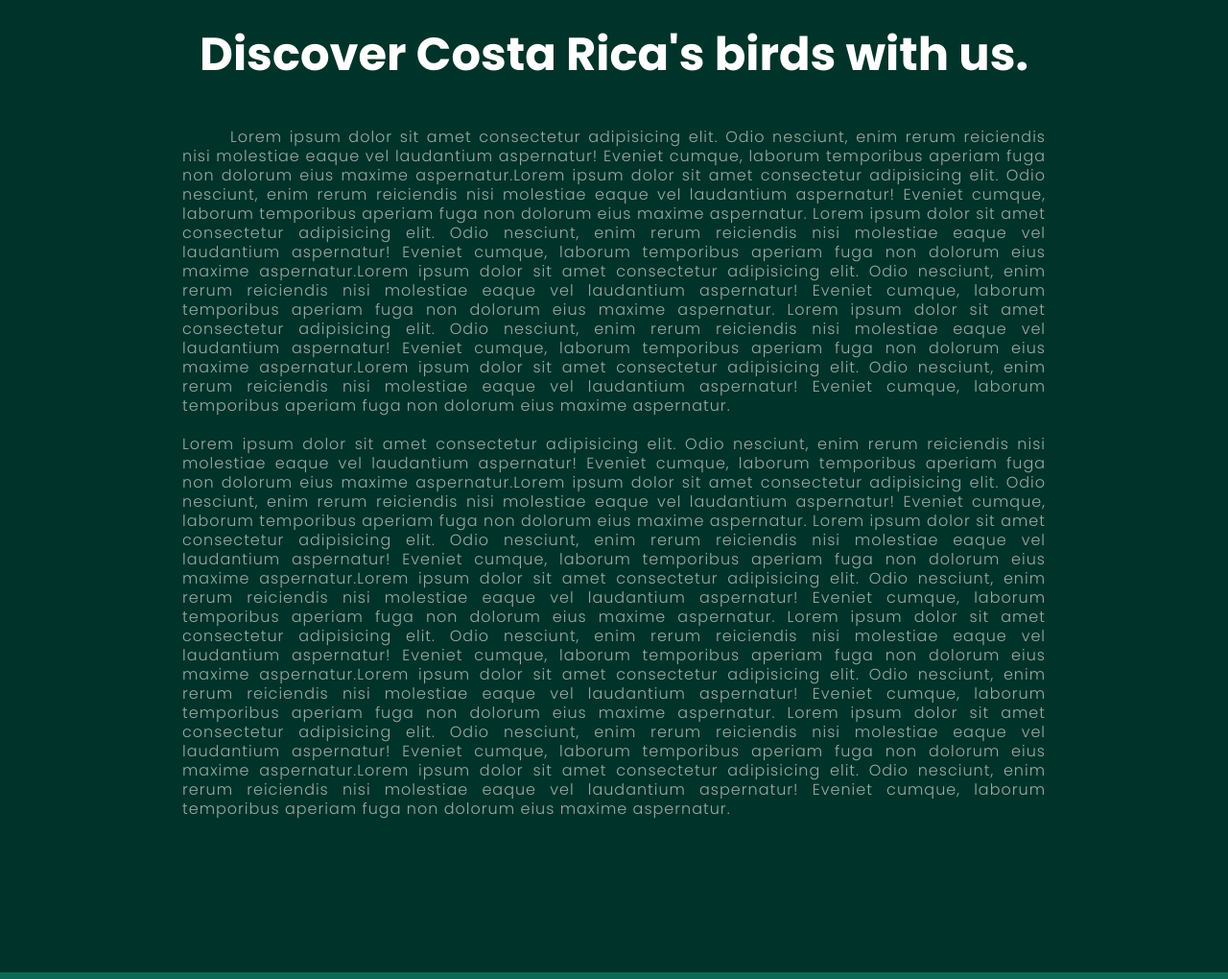
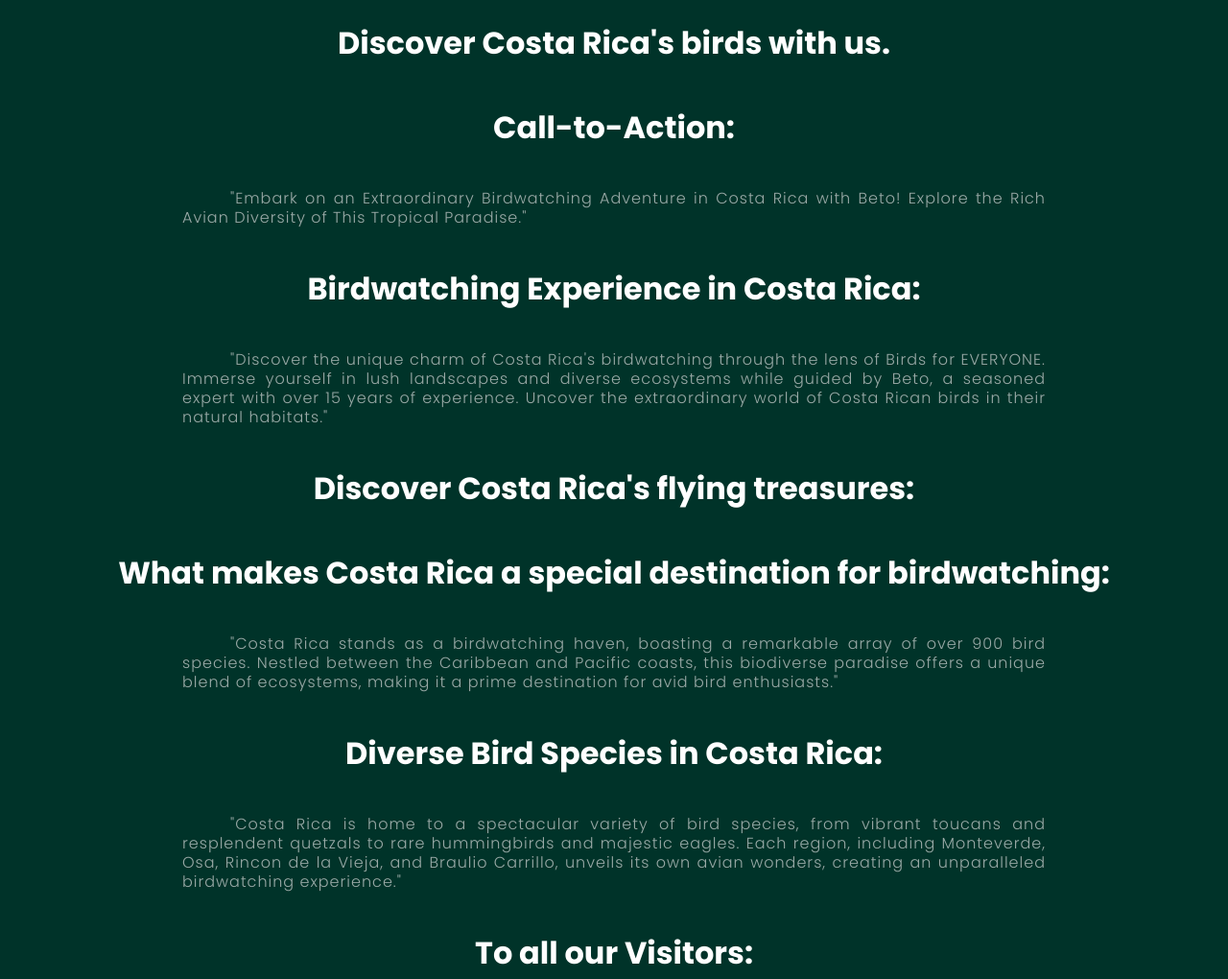
Before and after one commit to labgeek010/birds4everyone506, a plain HTML site: page index.html in a window 1280 px wide. Shown: the part 880-1900 px from the top of the page at 96% size. Drawn offline with nearby package versions, Linux system fonts and the light colour scheme.

Commit message:
birds4everyone506 styles update v5

```diff
--- a/index.html
+++ b/index.html
@@ -54,7 +54,7 @@
 
         <img class="layer-4" src="/assets/img/leaf.png">
         <img class="layer-6" src="/assets/img/tree.png">
-        <img class="layer-7" src="/assets/img/hill4.png">
+        <img class="layer-5" src="/assets/img/hill4.png">
         <img class="layer-7" src="/assets/img/hill5.png">
 
         <img src="/assets/img/plant.png">
@@ -69,39 +69,47 @@
 
 
     <div class="sec" id="teks">
-        <h2>Discover Costa Rica's birds with us.</h2>
-        <p>
-            Lorem ipsum dolor sit amet consectetur adipisicing elit. Odio nesciunt, enim rerum reiciendis nisi molestiae eaque vel laudantium aspernatur!
-            Eveniet cumque, laborum temporibus aperiam fuga non dolorum eius maxime aspernatur.Lorem ipsum dolor sit amet consectetur adipisicing elit.
-            Odio nesciunt, enim rerum reiciendis nisi molestiae eaque vel laudantium aspernatur!
-            Eveniet cumque, laborum temporibus aperiam fuga non dolorum eius maxime aspernatur.
-            Lorem ipsum dolor sit amet consectetur adipisicing elit. Odio nesciunt, enim rerum reiciendis nisi molestiae eaque vel laudantium aspernatur!
-            Eveniet cumque, laborum temporibus aperiam fuga non dolorum eius maxime aspernatur.Lorem ipsum dolor sit amet consectetur adipisicing elit.
-            Odio nesciunt, enim rerum reiciendis nisi molestiae eaque vel laudantium aspernatur!
-            Eveniet cumque, laborum temporibus aperiam fuga non dolorum eius maxime aspernatur.
-            Lorem ipsum dolor sit amet consectetur adipisicing elit. Odio nesciunt, enim rerum reiciendis nisi molestiae eaque vel laudantium aspernatur!
-            Eveniet cumque, laborum temporibus aperiam fuga non dolorum eius maxime aspernatur.Lorem ipsum dolor sit amet consectetur adipisicing elit.
-            Odio nesciunt, enim rerum reiciendis nisi molestiae eaque vel laudantium aspernatur!
-            Eveniet cumque, laborum temporibus aperiam fuga non dolorum eius maxime aspernatur.
-            <br><br>
-            Lorem ipsum dolor sit amet consectetur adipisicing elit. Odio nesciunt, enim rerum reiciendis nisi molestiae eaque vel laudantium aspernatur!
-            Eveniet cumque, laborum temporibus aperiam fuga non dolorum eius maxime aspernatur.Lorem ipsum dolor sit amet consectetur adipisicing elit.
-            Odio nesciunt, enim rerum reiciendis nisi molestiae eaque vel laudantium aspernatur!
-            Eveniet cumque, laborum temporibus aperiam fuga non dolorum eius maxime aspernatur.
-            Lorem ipsum dolor sit amet consectetur adipisicing elit. Odio nesciunt, enim rerum reiciendis nisi molestiae eaque vel laudantium aspernatur!
-            Eveniet cumque, laborum temporibus aperiam fuga non dolorum eius maxime aspernatur.Lorem ipsum dolor sit amet consectetur adipisicing elit.
-            Odio nesciunt, enim rerum reiciendis nisi molestiae eaque vel laudantium aspernatur!
-            Eveniet cumque, laborum temporibus aperiam fuga non dolorum eius maxime aspernatur.
-            Lorem ipsum dolor sit amet consectetur adipisicing elit. Odio nesciunt, enim rerum reiciendis nisi molestiae eaque vel laudantium aspernatur!
-            Eveniet cumque, laborum temporibus aperiam fuga non dolorum eius maxime aspernatur.Lorem ipsum dolor sit amet consectetur adipisicing elit.
-            Odio nesciunt, enim rerum reiciendis nisi molestiae eaque vel laudantium aspernatur!
-            Eveniet cumque, laborum temporibus aperiam fuga non dolorum eius maxime aspernatur.
-            Lorem ipsum dolor sit amet consectetur adipisicing elit. Odio nesciunt, enim rerum reiciendis nisi molestiae eaque vel laudantium aspernatur!
-            Eveniet cumque, laborum temporibus aperiam fuga non dolorum eius maxime aspernatur.Lorem ipsum dolor sit amet consectetur adipisicing elit.
-            Odio nesciunt, enim rerum reiciendis nisi molestiae eaque vel laudantium aspernatur!
-            Eveniet cumque, laborum temporibus aperiam fuga non dolorum eius maxime aspernatur.
-            <br><br>
-        </p>
+        <h1>Discover Costa Rica's birds with us.</h1>
+
+            <h2>Call-to-Action:</h2>
+            <p>"Embark on an Extraordinary Birdwatching Adventure in Costa Rica with Beto!
+                Explore the Rich Avian Diversity of This Tropical Paradise."
+            </p>
+
+
+            <h2>Birdwatching Experience in Costa Rica:</h2>
+            <p>"Discover the unique charm of Costa Rica's birdwatching through the lens of Birds for EVERYONE. Immerse yourself in lush landscapes and diverse ecosystems while guided by Beto, a seasoned expert with over 15 years of experience.
+                Uncover the extraordinary world of Costa Rican birds in their natural habitats."</p>
+
+
+            <h1>Discover Costa Rica's flying treasures:</h1>
+
+            <h2>What makes Costa Rica a special destination for birdwatching:
+            </h2>
+            <p>"Costa Rica stands as a birdwatching haven, boasting a remarkable array of over 900 bird species.
+                Nestled between the Caribbean and Pacific coasts, this biodiverse paradise offers a unique blend of ecosystems,
+                making it a prime destination for avid bird enthusiasts."</p>
+
+            <h2>Diverse Bird Species in Costa Rica:</h2>
+            <p>"Costa Rica is home to a spectacular variety of bird species, from vibrant toucans and resplendent quetzals to rare hummingbirds and majestic eagles.
+                Each region, including Monteverde, Osa, Rincon de la Vieja, and Braulio Carrillo, unveils its own avian wonders, creating an unparalleled birdwatching experience."
+            </p>
+
+            <h1>To all our Visitors:</h1>
+            <p>"Plan your extraordinary birdwatching journey with Birds for EVERYONE.
+                Contact us via WhatsApp at #70473306 or explore more on our Instagram page: Birds for EVERYONE Tours. Your Costa Rican adventure awaits!"
+            </p>
+
+            <h2>Additional Tips for Bird Enthusiasts:</h2>
+            <p>"Before you embark on your birdwatching expedition, don't forget to pack binoculars, a field guide, and a keen sense of wonder.
+                Costa Rica's birds are waiting to be discovered—let Beto be your guide to unlock their secrets."
+            </p>
+
+            <p>"Experience the allure of Costa Rica's birds in a creative and attractive way.
+                Let our passion for birdwatching and the expertise of Beto transform your journey into a mesmerizing adventure."
+            </p>
+
+
     </div>
 
     <script type="text/javascript">
--- a/nightStyle.css
+++ b/nightStyle.css
@@ -66,6 +66,8 @@ p {
 
 .layer-3 {
     position: absolute;
+    color: #c4c3d4;
+    background: ;
 
 }
 
@@ -195,8 +197,8 @@ a.active, a:hover {
     ul {
         position: fixed;
         width: 100%;
-        height: 60vh;
-        background: rgba(42, 1, 100, 0.4);
+        height: 70vh;
+        background: rgba(42, 1, 100, 0.7);
         top: 80px;
         left: -100%;
         text-align: center;
--- a/style.css
+++ b/style.css
@@ -169,6 +169,29 @@ a.active, a:hover {
     color: white;
 }
 
+
+
+
+
+.sec {
+    position: relative;
+    background: #003329;
+    padding: 100px;
+}
+
+.sec h2 {
+    font-size: 2rem;
+    color: #fff;
+    margin-bottom: 10px;
+}
+
+.sec p {
+    font-size: 1em;
+    color: gainsboro;
+    font-weight: 300;
+}
+
+
 @media (max-width: 952px) {
 
 
@@ -239,30 +262,28 @@ a.active, a:hover {
         margin-top: 10px;
     }
 
-
-}
-
-
-
-
-
     .sec {
         position: relative;
         background: #003329;
-    padding: 100px;
+        padding: 20px;
+        text-align: center;
     }
 
     .sec h2 {
-    font-size: 3rem;
+        font-size: 1.2rem;
         color: #fff;
         margin-bottom: 10px;
     }
 
-.sec p {
-    font-size: 1em;
-    color: gainsboro;
-    font-weight: 300;
+    .sec h1 {
+        font-size: 2rem;
+        color: #fff;
+        margin-bottom: 10px;
     }
+
+
+}
+
 
 /* others styles section*/
 
```
Also changed, not shown: night.html (+16 -15 lines), assets/img/contact/01.jpg (added), assets/img/contact/02.jpg (added), assets/img/contact/03.jpg (added), assets/img/contact/04.jpg (added), assets/img/contact/last.png (added), 1 other file. Lines whose indentation alone changed are shown as unchanged.
